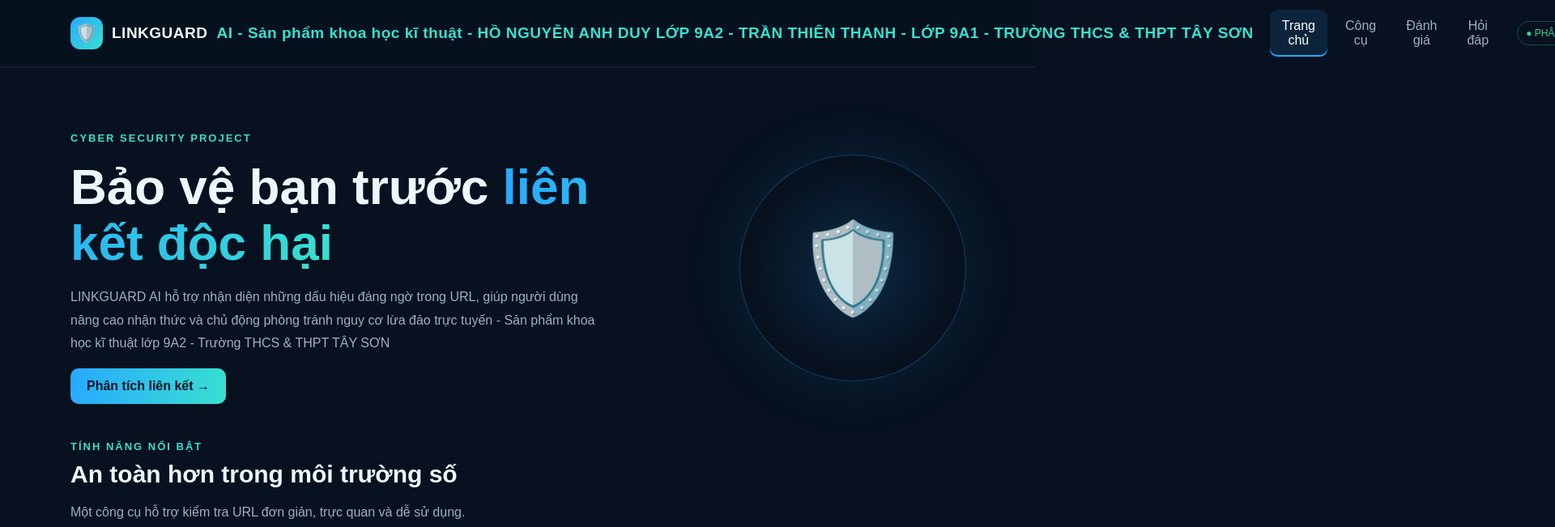
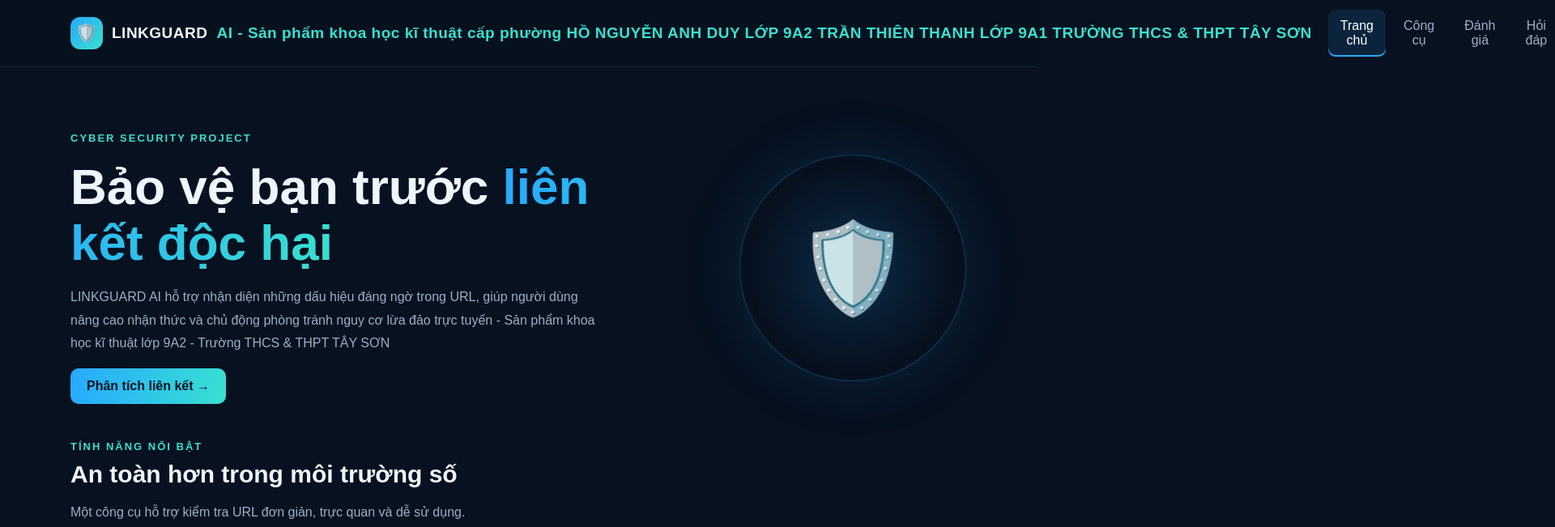
Before and after one commit to Duy-Coder-2026/KHKT, a plain HTML site: page index.html in a window 1280 px wide. Shown: the top 651 px of the page at 81% size, 1920 px wide, since content can reach past the window. Drawn offline with Linux system fonts and the light colour scheme.

Commit message:
Revise brand text in header for clarity
Updated the brand text to include additional details and formatting.

```diff
--- a/index.html
+++ b/index.html
@@ -507,7 +507,10 @@
   <nav class="nav">
     <div class="brand">
       <div class="brand-icon">🛡️</div>
-      LINKGUARD <span>AI - Sản phẩm khoa học kĩ thuật - HỒ NGUYỄN ANH DUY LỚP 9A2 - TRẦN THIÊN THANH - LỚP 9A1 - TRƯỜNG THCS & THPT TÂY SƠN</span>
+      LINKGUARD <span>AI - Sản phẩm khoa học kĩ thuật cấp phường
+        HỒ NGUYỄN ANH DUY LỚP 9A2
+        TRẦN THIÊN THANH  LỚP 9A1
+        TRƯỜNG THCS & THPT TÂY SƠN</span>
     </div>
 
     <div class="nav-links">
```
